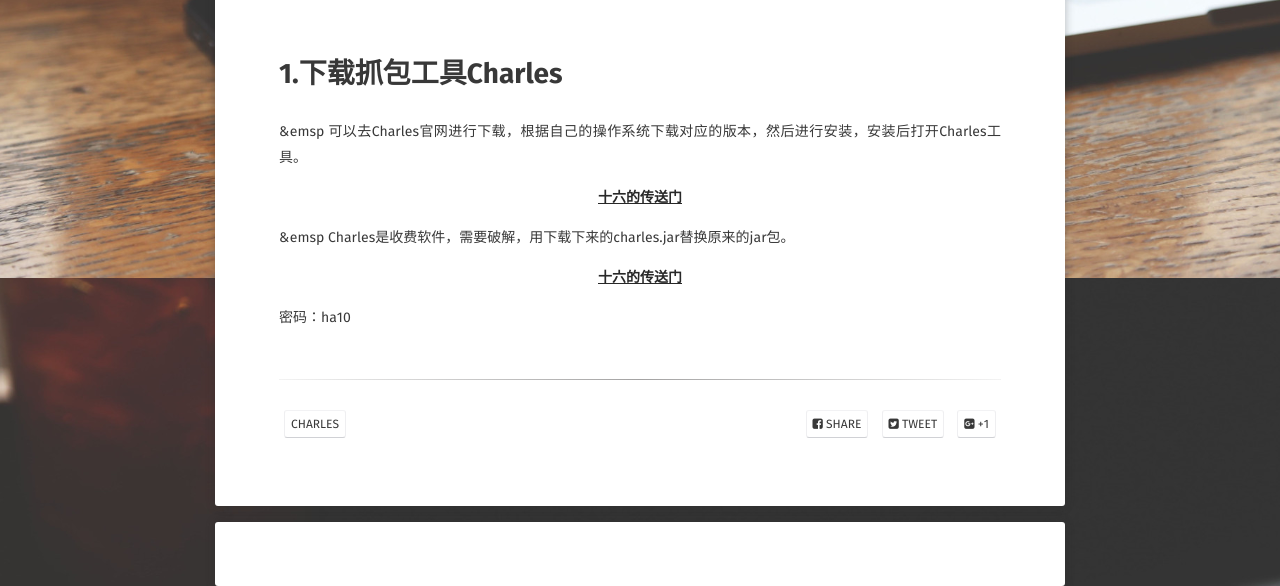
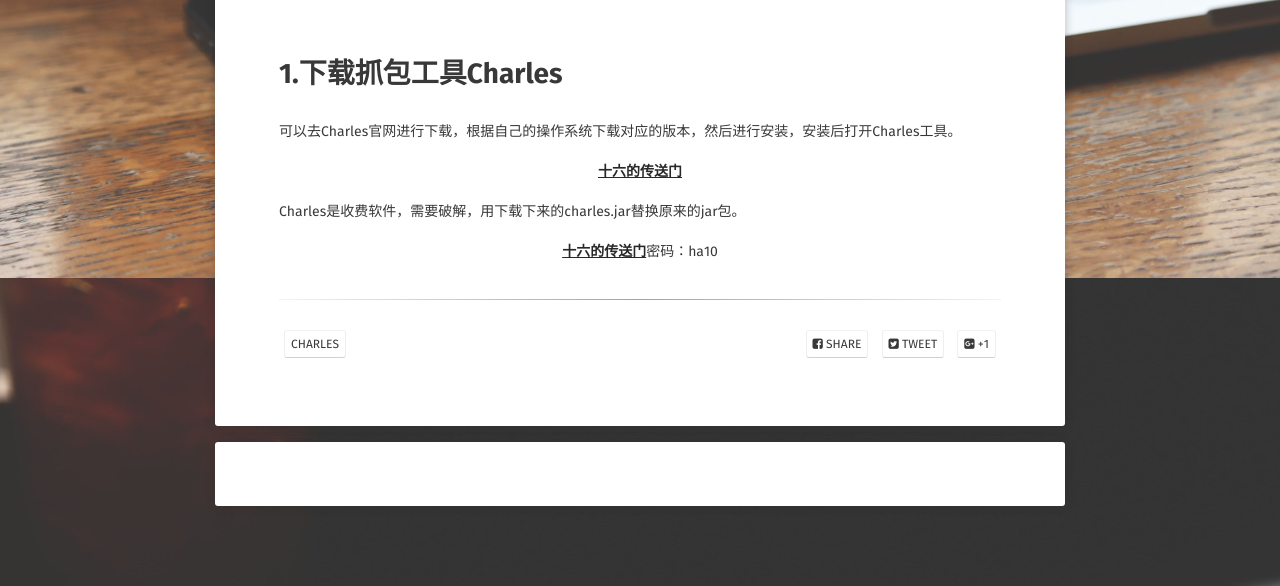
Before and after one commit to ToGetHer16/ToGetHer16.github.io, a Jekyll site: the page built from _posts/2019-03-16-hahaha.md, in a window 1280 px wide. Shown: the part 622-1208 px from the top of the page. Built offline with Jekyll 4.4.1, drawn with Linux system fonts in a browser that asks for light colours; some web fonts are replaced; comment, search, counter and statistics services are not loaded; after the commit the page ends 1128 px from its top, so only the background shows below that.

Commit message:
Update 2019-03-16-hahaha.md

```diff
--- a/_posts/2019-03-16-hahaha.md
+++ b/_posts/2019-03-16-hahaha.md
@@ -8,10 +8,10 @@
 comments: true
 ---
 # 1.下载抓包工具Charles
-&emsp 可以去Charles官网进行下载，根据自己的操作系统下载对应的版本，然后进行安装，安装后打开Charles工具。
+可以去Charles官网进行下载，根据自己的操作系统下载对应的版本，然后进行安装，安装后打开Charles工具。
 
 <center><a href="http://www.charlesproxy.com"><b>十六的传送门</b></a></center>
 
-&emsp Charles是收费软件，需要破解，用下载下来的charles.jar替换原来的jar包。
+Charles是收费软件，需要破解，用下载下来的charles.jar替换原来的jar包。
 
-<center><a href="https://pan.baidu.com/s/1gcV--LTNAVZNPIzTuy9j_A"><b>十六的传送门</b></a></center> 密码：ha10
+<center><a href="https://pan.baidu.com/s/1gcV--LTNAVZNPIzTuy9j_A"><b>十六的传送门</b></a>密码：ha10</center>
```
